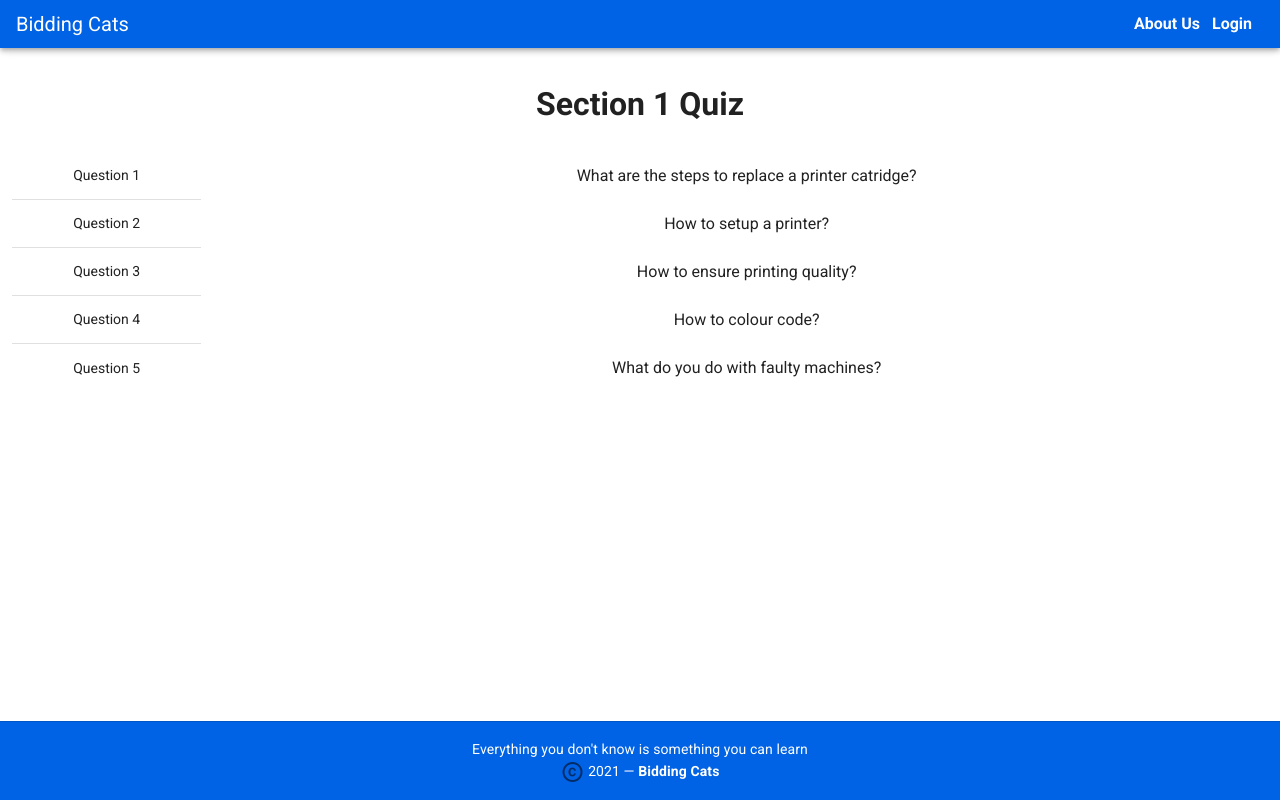
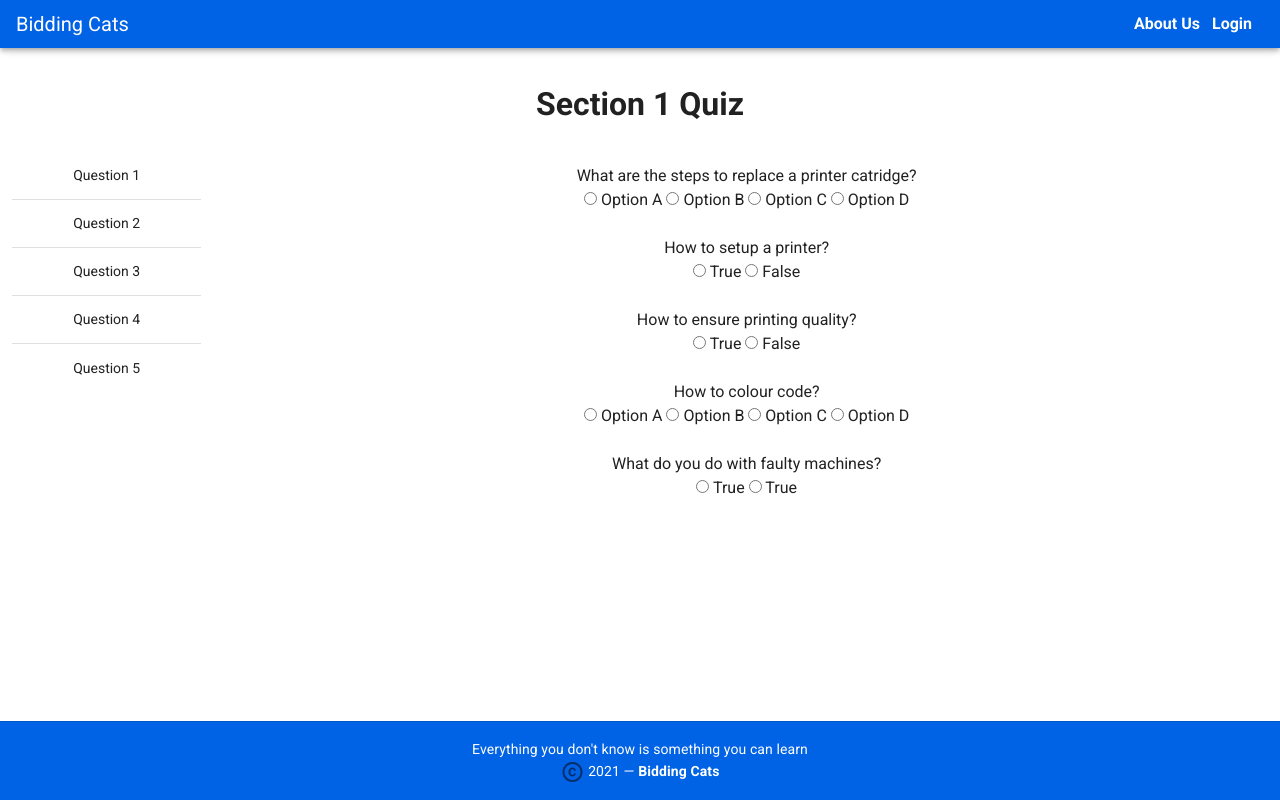
Before and after one commit to mayaguhan/Learning-Management-System, a Vue app: page /quiz/1/1/1/1 in a window 1280 px wide. Built offline with nearby package versions, Linux system fonts and the light colour scheme.

Commit message:
Quiz Question and Quiz Option dynamic rendering complete
Quiz Question and Quiz option dynamic rendering done with dummy data.

```diff
--- a/src/views/Learner/Quiz.vue
+++ b/src/views/Learner/Quiz.vue
@@ -30,10 +30,15 @@
                             <v-row>
                                 <v-col>
                                     <div>{{ question.question_name }}</div>
-                                    <!-- <v-checkbox v-for="optionObj in quizOptionsList" :key="optionObj.option"></v-checkbox> -->
-                                    <div v-for="(questionOption) in testOptions[indexQ]" :key="questionOption.quiz_option_id">
-
-                                    </div>
+                                    <label :for="questionOption.quiz_option_id" v-for="questionOption in testOptions[indexQ]" :key="questionOption.quiz_option_id">
+                                        <input type="radio"
+                                        :id="questionOption.quiz_option_id"
+                                        :name="question.quiz_question_id"
+                                        :value="questionOption.quiz_option_id">
+                                        {{questionOption.option}}
+                                        <!-- {{question.quiz_question_id}} -->
+                                        <!-- {{questionOption.quiz_option_id}} -->
+                                    </label>
                                 </v-col>
                             </v-row>
                         </v-container>
```
